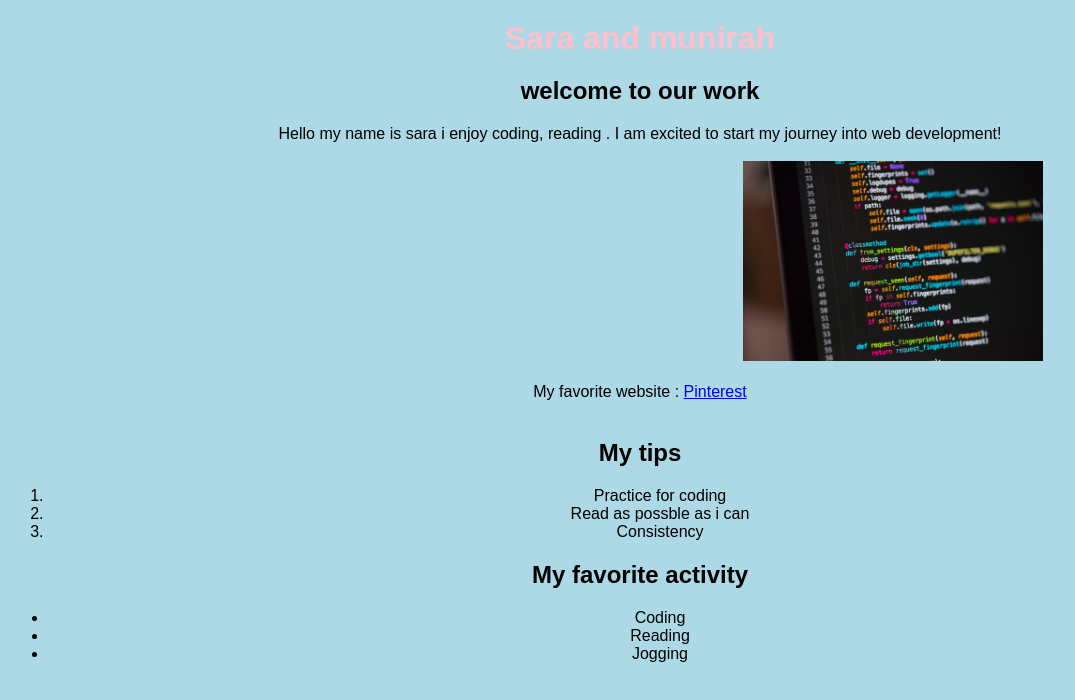
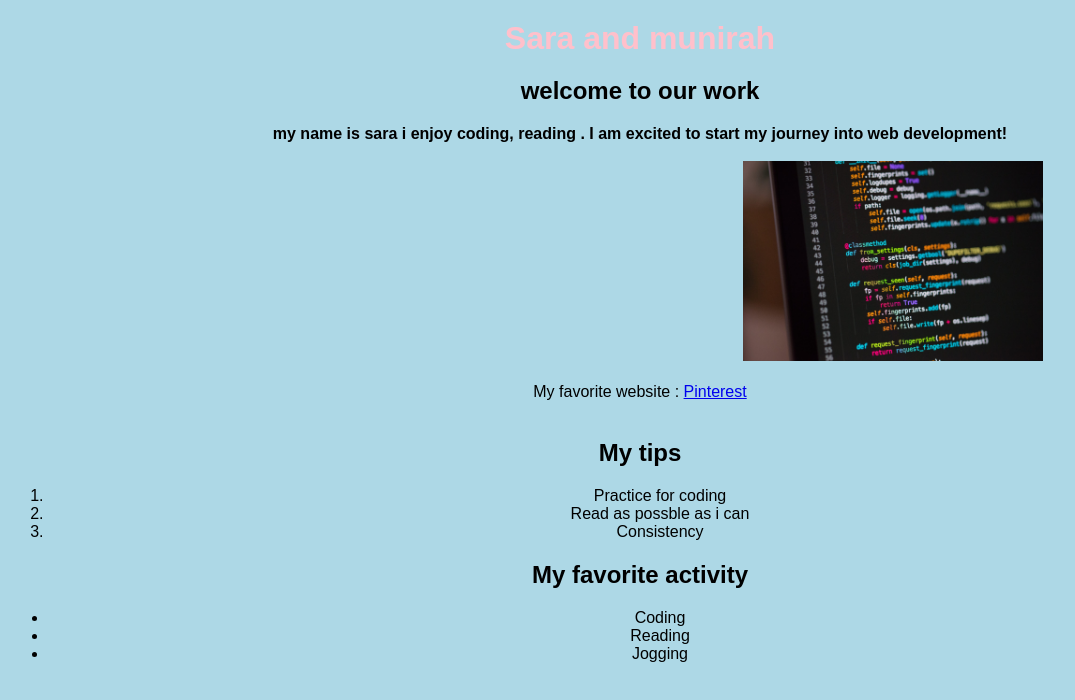
Before and after one commit to saraalw1/Lab2_Sara_Munirah, a plain HTML site: page lab1/index.html in a window 1280 px wide. Shown: the whole page, without its empty margins (0-1075 px from the left). Drawn offline with Linux system fonts and the light colour scheme.

Commit message:
paragraph bold

```diff
--- a/lab1/index.html
+++ b/lab1/index.html
@@ -27,7 +27,7 @@
         <h1> Sara and munirah </h1>
 
         <h2>welcome to our work</h2>
-Hello my name is sara i enjoy coding, reading . I am excited to start my journey into web development!
+<strong> my name is sara i enjoy coding, reading . I am excited to start my journey into web development!</strong>
 <br/><br/>
     <img src="ph.jpg" alt = "code">
     <br/><br/>
```
